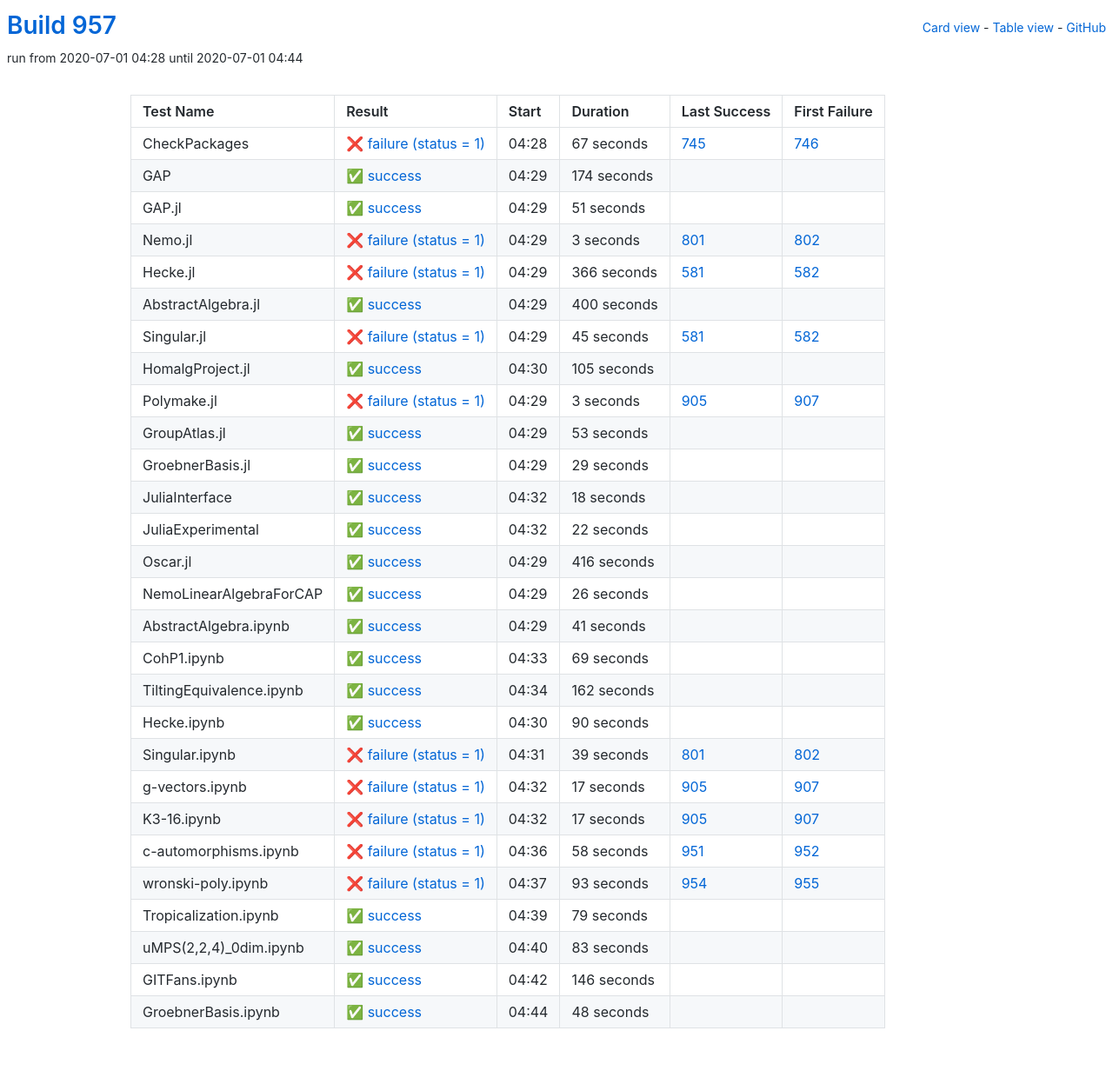
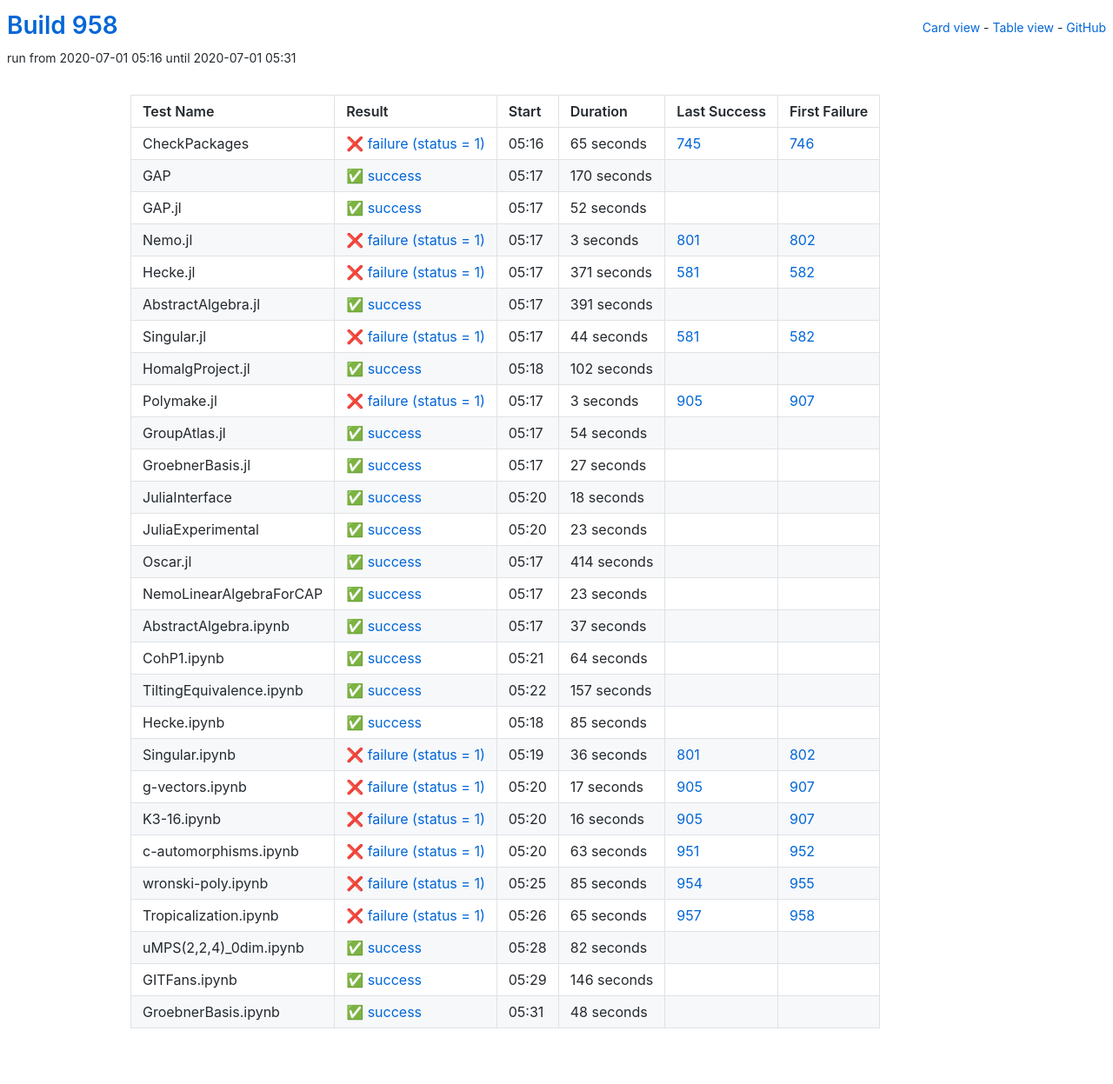
Before and after one commit to oscar-system/oscar-ci-status-1.4, a Jekyll site: the page built from table.html, in a window 1280 px wide. Shown: the whole page at 87% size. Built offline with Jekyll 4.4.1, drawn with Linux system fonts in a browser that asks for light colours.

Commit message:
Build #958

```diff
--- a/_data/ci.yml
+++ b/_data/ci.yml
@@ -1,6 +1,6 @@
 ---
-build: 957
-build_url: https://oscarci.mathematik.uni-kl.de/job/oscar-julia-1.4/957/
+build: 958
+build_url: https://oscarci.mathematik.uni-kl.de/job/oscar-julia-1.4/958/
 job: oscar-julia-1.4
 organization: oscar-system
 repo: oscar-ci-status-1.4
@@ -8,44 +8,44 @@ repourl: https://github.com/oscar-system/oscar-ci-status-1.4
 tests:
 - name: CheckPackages
   id: checkpackages
-  log: https://oscarci.mathematik.uni-kl.de/job/oscar-julia-1.4/957/artifact/logs/build-957/CheckPackages.log
-  start: 2020-07-01 04:28
+  log: https://oscarci.mathematik.uni-kl.de/job/oscar-julia-1.4/958/artifact/logs/build-958/CheckPackages.log
+  start: 2020-07-01 05:16
   success: false
   exitcode: 1
   status: failure
-  duration: 67
+  duration: 65
   last_success: 745
   last_success_url: https://oscarci.mathematik.uni-kl.de/job/oscar-julia-1.4/745/
   first_failure: 746
   first_failure_url: https://oscarci.mathematik.uni-kl.de/job/oscar-julia-1.4/746/
 - name: GAP
   id: gap
-  log: https://oscarci.mathematik.uni-kl.de/job/oscar-julia-1.4/957/artifact/logs/build-957/GAP.log
-  start: 2020-07-01 04:29
+  log: https://oscarci.mathematik.uni-kl.de/job/oscar-julia-1.4/958/artifact/logs/build-958/GAP.log
+  start: 2020-07-01 05:17
   success: true
   exitcode: 0
   status: success
-  duration: 174
+  duration: 170
   last_success: false
   last_success_url:
   first_failure: false
   first_failure_url:
 - name: GAP.jl
   id: gap-jl
-  log: https://oscarci.mathematik.uni-kl.de/job/oscar-julia-1.4/957/artifact/logs/build-957/GAP.jl.log
-  start: 2020-07-01 04:29
+  log: https://oscarci.mathematik.uni-kl.de/job/oscar-julia-1.4/958/artifact/logs/build-958/GAP.jl.log
+  start: 2020-07-01 05:17
   success: true
   exitcode: 0
   status: success
-  duration: 51
+  duration: 52
   last_success: false
   last_success_url:
   first_failure: false
   first_failure_url:
 - name: Nemo.jl
   id: nemo-jl
-  log: https://oscarci.mathematik.uni-kl.de/job/oscar-julia-1.4/957/artifact/logs/build-957/Nemo.jl.log
-  start: 2020-07-01 04:29
+  log: https://oscarci.mathematik.uni-kl.de/job/oscar-julia-1.4/958/artifact/logs/build-958/Nemo.jl.log
+  start: 2020-07-01 05:17
   success: false
   exitcode: 1
   status: failure
@@ -56,56 +56,56 @@ tests:
   first_failure_url: https://oscarci.mathematik.uni-kl.de/job/oscar-julia-1.4/802/
 - name: Hecke.jl
   id: hecke-jl
-  log: https://oscarci.mathematik.uni-kl.de/job/oscar-julia-1.4/957/artifact/logs/build-957/Hecke.jl.log
-  start: 2020-07-01 04:29
+  log: https://oscarci.mathematik.uni-kl.de/job/oscar-julia-1.4/958/artifact/logs/build-958/Hecke.jl.log
+  start: 2020-07-01 05:17
   success: false
   exitcode: 1
   status: failure
-  duration: 366
+  duration: 371
   last_success: 581
   last_success_url: https://oscarci.mathematik.uni-kl.de/job/oscar-julia-1.4/581/
   first_failure: 582
   first_failure_url: https://oscarci.mathematik.uni-kl.de/job/oscar-julia-1.4/582/
 - name: AbstractAlgebra.jl
   id: abstractalgebra-jl
-  log: https://oscarci.mathematik.uni-kl.de/job/oscar-julia-1.4/957/artifact/logs/build-957/AbstractAlgebra.jl.log
-  start: 2020-07-01 04:29
+  log: https://oscarci.mathematik.uni-kl.de/job/oscar-julia-1.4/958/artifact/logs/build-958/AbstractAlgebra.jl.log
+  start: 2020-07-01 05:17
   success: true
   exitcode: 0
   status: success
-  duration: 400
+  duration: 391
   last_success: false
   last_success_url:
   first_failure: false
   first_failure_url:
 - name: Singular.jl
   id: singular-jl
-  log: https://oscarci.mathematik.uni-kl.de/job/oscar-julia-1.4/957/artifact/logs/build-957/Singular.jl.log
-  start: 2020-07-01 04:29
+  log: https://oscarci.mathematik.uni-kl.de/job/oscar-julia-1.4/958/artifact/logs/build-958/Singular.jl.log
+  start: 2020-07-01 05:17
   success: false
   exitcode: 1
   status: failure
-  duration: 45
+  duration: 44
   last_success: 581
   last_success_url: https://oscarci.mathematik.uni-kl.de/job/oscar-julia-1.4/581/
   first_failure: 582
   first_failure_url: https://oscarci.mathematik.uni-kl.de/job/oscar-julia-1.4/582/
 - name: HomalgProject.jl
   id: homalgproject-jl
-  log: https://oscarci.mathematik.uni-kl.de/job/oscar-julia-1.4/957/artifact/logs/build-957/HomalgProject.jl.log
-  start: 2020-07-01 04:30
+  log: https://oscarci.mathematik.uni-kl.de/job/oscar-julia-1.4/958/artifact/logs/build-958/HomalgProject.jl.log
+  start: 2020-07-01 05:18
   success: true
   exitcode: 0
   status: success
-  duration: 105
+  duration: 102
   last_success: false
   last_success_url:
   first_failure: false
   first_failure_url:
 - name: Polymake.jl
   id: polymake-jl
-  log: https://oscarci.mathematik.uni-kl.de/job/oscar-julia-1.4/957/artifact/logs/build-957/Polymake.jl.log
-  start: 2020-07-01 04:29
+  log: https://oscarci.mathematik.uni-kl.de/job/oscar-julia-1.4/958/artifact/logs/build-958/Polymake.jl.log
+  start: 2020-07-01 05:17
   success: false
   exitcode: 1
   status: failure
@@ -116,32 +116,32 @@ tests:
   first_failure_url: https://oscarci.mathematik.uni-kl.de/job/oscar-julia-1.4/907/
 - name: GroupAtlas.jl
   id: groupatlas-jl
-  log: https://oscarci.mathematik.uni-kl.de/job/oscar-julia-1.4/957/artifact/logs/build-957/GroupAtlas.jl.log
-  start: 2020-07-01 04:29
+  log: https://oscarci.mathematik.uni-kl.de/job/oscar-julia-1.4/958/artifact/logs/build-958/GroupAtlas.jl.log
+  start: 2020-07-01 05:17
   success: true
   exitcode: 0
   status: success
-  duration: 53
+  duration: 54
   last_success: false
   last_success_url:
   first_failure: false
   first_failure_url:
 - name: GroebnerBasis.jl
   id: groebnerbasis-jl
-  log: https://oscarci.mathematik.uni-kl.de/job/oscar-julia-1.4/957/artifact/logs/build-957/GroebnerBasis.jl.log
-  start: 2020-07-01 04:29
+  log: https://oscarci.mathematik.uni-kl.de/job/oscar-julia-1.4/958/artifact/logs/build-958/GroebnerBasis.jl.log
+  start: 2020-07-01 05:17
   success: true
   exitcode: 0
   status: success
-  duration: 29
+  duration: 27
   last_success: false
   last_success_url:
   first_failure: false
   first_failure_url:
 - name: JuliaInterface
   id: juliainterface
-  log: https://oscarci.mathematik.uni-kl.de/job/oscar-julia-1.4/957/artifact/logs/build-957/JuliaInterface.log
-  start: 2020-07-01 04:32
+  log: https://oscarci.mathematik.uni-kl.de/job/oscar-julia-1.4/958/artifact/logs/build-958/JuliaInterface.log
+  start: 2020-07-01 05:20
   success: true
   exitcode: 0
   status: success
@@ -152,104 +152,104 @@ tests:
   first_failure_url:
 - name: JuliaExperimental
   id: juliaexperimental
-  log: https://oscarci.mathematik.uni-kl.de/job/oscar-julia-1.4/957/artifact/logs/build-957/JuliaExperimental.log
-  start: 2020-07-01 04:32
+  log: https://oscarci.mathematik.uni-kl.de/job/oscar-julia-1.4/958/artifact/logs/build-958/JuliaExperimental.log
+  start: 2020-07-01 05:20
   success: true
   exitcode: 0
   status: success
-  duration: 22
+  duration: 23
   last_success: false
   last_success_url:
   first_failure: false
   first_failure_url:
 - name: Oscar.jl
   id: oscar-jl
-  log: https://oscarci.mathematik.uni-kl.de/job/oscar-julia-1.4/957/artifact/logs/build-957/Oscar.jl.log
-  start: 2020-07-01 04:29
+  log: https://oscarci.mathematik.uni-kl.de/job/oscar-julia-1.4/958/artifact/logs/build-958/Oscar.jl.log
+  start: 2020-07-01 05:17
   success: true
   exitcode: 0
   status: success
-  duration: 416
+  duration: 414
   last_success: false
   last_success_url:
   first_failure: false
   first_failure_url:
 - name: NemoLinearAlgebraForCAP
   id: nemolinearalgebraforcap
-  log: https://oscarci.mathematik.uni-kl.de/job/oscar-julia-1.4/957/artifact/logs/build-957/NemoLinearAlgebraForCAP.log
-  start: 2020-07-01 04:29
+  log: https://oscarci.mathematik.uni-kl.de/job/oscar-julia-1.4/958/artifact/logs/build-958/NemoLinearAlgebraForCAP.log
+  start: 2020-07-01 05:17
   success: true
   exitcode: 0
   status: success
-  duration: 26
+  duration: 23
   last_success: false
   last_success_url:
   first_failure: false
   first_failure_url:
 - name: AbstractAlgebra.ipynb
   id: abstractalgebra-ipynb
-  log: https://oscarci.mathematik.uni-kl.de/job/oscar-julia-1.4/957/artifact/logs/build-957/AbstractAlgebra.ipynb.log
-  start: 2020-07-01 04:29
+  log: https://oscarci.mathematik.uni-kl.de/job/oscar-julia-1.4/958/artifact/logs/build-958/AbstractAlgebra.ipynb.log
+  start: 2020-07-01 05:17
   success: true
   exitcode: 0
   status: success
-  duration: 41
+  duration: 37
   last_success: false
   last_success_url:
   first_failure: false
   first_failure_url:
 - name: CohP1.ipynb
   id: cohp1-ipynb
-  log: https://oscarci.mathematik.uni-kl.de/job/oscar-julia-1.4/957/artifact/logs/build-957/CohP1.ipynb.log
-  start: 2020-07-01 04:33
+  log: https://oscarci.mathematik.uni-kl.de/job/oscar-julia-1.4/958/artifact/logs/build-958/CohP1.ipynb.log
+  start: 2020-07-01 05:21
   success: true
   exitcode: 0
   status: success
-  duration: 69
+  duration: 64
   last_success: false
   last_success_url:
   first_failure: false
   first_failure_url:
 - name: TiltingEquivalence.ipynb
   id: tiltingequivalence-ipynb
-  log: https://oscarci.mathematik.uni-kl.de/job/oscar-julia-1.4/957/artifact/logs/build-957/TiltingEquivalence.ipynb.log
-  start: 2020-07-01 04:34
+  log: https://oscarci.mathematik.uni-kl.de/job/oscar-julia-1.4/958/artifact/logs/build-958/TiltingEquivalence.ipynb.log
+  start: 2020-07-01 05:22
   success: true
   exitcode: 0
   status: success
-  duration: 162
+  duration: 157
   last_success: false
   last_success_url:
   first_failure: false
   first_failure_url:
 - name: Hecke.ipynb
   id: hecke-ipynb
-  log: https://oscarci.mathematik.uni-kl.de/job/oscar-julia-1.4/957/artifact/logs/build-957/Hecke.ipynb.log
-  start: 2020-07-01 04:30
+  log: https://oscarci.mathematik.uni-kl.de/job/oscar-julia-1.4/958/artifact/logs/build-958/Hecke.ipynb.log
+  start: 2020-07-01 05:18
   success: true
   exitcode: 0
   status: success
-  duration: 90
+  duration: 85
   last_success: false
   last_success_url:
   first_failure: false
   first_failure_url:
 - name: Singular.ipynb
   id: singular-ipynb
-  log: https://oscarci.mathematik.uni-kl.de/job/oscar-julia-1.4/957/artifact/logs/build-957/Singular.ipynb.log
-  start: 2020-07-01 04:31
+  log: https://oscarci.mathematik.uni-kl.de/job/oscar-julia-1.4/958/artifact/logs/build-958/Singular.ipynb.log
+  start: 2020-07-01 05:19
   success: false
   exitcode: 1
   status: failure
-  duration: 39
+  duration: 36
   last_success: 801
   last_success_url: https://oscarci.mathematik.uni-kl.de/job/oscar-julia-1.4/801/
   first_failure: 802
   first_failure_url: https://oscarci.mathematik.uni-kl.de/job/oscar-julia-1.4/802/
 - name: g-vectors.ipynb
   id: g-vectors-ipynb
-  log: https://oscarci.mathematik.uni-kl.de/job/oscar-julia-1.4/957/artifact/logs/build-957/g-vectors.ipynb.log
-  start: 2020-07-01 04:32
+  log: https://oscarci.mathematik.uni-kl.de/job/oscar-julia-1.4/958/artifact/logs/build-958/g-vectors.ipynb.log
+  start: 2020-07-01 05:20
   success: false
   exitcode: 1
   status: failure
@@ -260,68 +260,68 @@ tests:
   first_failure_url: https://oscarci.mathematik.uni-kl.de/job/oscar-julia-1.4/907/
 - name: K3-16.ipynb
   id: k3-16-ipynb
-  log: https://oscarci.mathematik.uni-kl.de/job/oscar-julia-1.4/957/artifact/logs/build-957/K3-16.ipynb.log
-  start: 2020-07-01 04:32
+  log: https://oscarci.mathematik.uni-kl.de/job/oscar-julia-1.4/958/artifact/logs/build-958/K3-16.ipynb.log
+  start: 2020-07-01 05:20
   success: false
   exitcode: 1
   status: failure
-  duration: 17
+  duration: 16
   last_success: 905
   last_success_url: https://oscarci.mathematik.uni-kl.de/job/oscar-julia-1.4/905/
   first_failure: 907
   first_failure_url: https://oscarci.mathematik.uni-kl.de/job/oscar-julia-1.4/907/
 - name: c-automorphisms.ipynb
   id: c-automorphisms-ipynb
-  log: https://oscarci.mathematik.uni-kl.de/job/oscar-julia-1.4/957/artifact/logs/build-957/c-automorphisms.ipynb.log
-  start: 2020-07-01 04:36
+  log: https://oscarci.mathematik.uni-kl.de/job/oscar-julia-1.4/958/artifact/logs/build-958/c-automorphisms.ipynb.log
+  start: 2020-07-01 05:20
   success: false
   exitcode: 1
   status: failure
-  duration: 58
+  duration: 63
   last_success: 951
   last_success_url: https://oscarci.mathematik.uni-kl.de/job/oscar-julia-1.4/951/
   first_failure: 952
   first_failure_url: https://oscarci.mathematik.uni-kl.de/job/oscar-julia-1.4/952/
 - name: wronski-poly.ipynb
   id: wronski-poly-ipynb
-  log: https://oscarci.mathematik.uni-kl.de/job/oscar-julia-1.4/957/artifact/logs/build-957/wronski-poly.ipynb.log
-  start: 2020-07-01 04:37
+  log: https://oscarci.mathematik.uni-kl.de/job/oscar-julia-1.4/958/artifact/logs/build-958/wronski-poly.ipynb.log
+  start: 2020-07-01 05:25
   success: false
   exitcode: 1
   status: failure
-  duration: 93
+  duration: 85
   last_success: 954
   last_success_url: https://oscarci.mathematik.uni-kl.de/job/oscar-julia-1.4/954/
   first_failure: 955
   first_failure_url: https://oscarci.mathematik.uni-kl.de/job/oscar-julia-1.4/955/
 - name: Tropicalization.ipynb
   id: tropicalization-ipynb
-  log: https://oscarci.mathematik.uni-kl.de/job/oscar-julia-1.4/957/artifact/logs/build-957/Tropicalization.ipynb.log
-  start: 2020-07-01 04:39
+  log: https://oscarci.mathematik.uni-kl.de/job/oscar-julia-1.4/958/artifact/logs/build-958/Tropicalization.ipynb.log
+  start: 2020-07-01 05:26
+  success: false
+  exitcode: 1
+  status: failure
+  duration: 65
+  last_success: 957
+  last_success_url: https://oscarci.mathematik.uni-kl.de/job/oscar-julia-1.4/957/
+  first_failure: 958
+  first_failure_url: https://oscarci.mathematik.uni-kl.de/job/oscar-julia-1.4/958/
+- name: uMPS(2,2,4)_0dim.ipynb
+  id: umps-2-2-4-0dim-ipynb
+  log: https://oscarci.mathematik.uni-kl.de/job/oscar-julia-1.4/958/artifact/logs/build-958/uMPS-2-2-4-_0dim.ipynb.log
+  start: 2020-07-01 05:28
   success: true
   exitcode: 0
   status: success
-  duration: 79
-  last_success: false
-  last_success_url:
-  first_failure: false
-  first_failure_url:
-- name: uMPS(2,2,4)_0dim.ipynb
-  id: umps-2-2-4-0dim-ipynb
-  log: https://oscarci.mathematik.uni-kl.de/job/oscar-julia-1.4/957/artifact/logs/build-957/uMPS-2-2-4-_0dim.ipynb.log
-  start: 2020-07-01 04:40
-  success: true
-  exitcode: 0
-  status: success
-  duration: 83
+  duration: 82
   last_success: false
   last_success_url:
   first_failure: false
   first_failure_url:
 - name: GITFans.ipynb
   id: gitfans-ipynb
-  log: https://oscarci.mathematik.uni-kl.de/job/oscar-julia-1.4/957/artifact/logs/build-957/GITFans.ipynb.log
-  start: 2020-07-01 04:42
+  log: https://oscarci.mathematik.uni-kl.de/job/oscar-julia-1.4/958/artifact/logs/build-958/GITFans.ipynb.log
+  start: 2020-07-01 05:29
   success: true
   exitcode: 0
   status: success
@@ -332,8 +332,8 @@ tests:
   first_failure_url:
 - name: GroebnerBasis.ipynb
   id: groebnerbasis-ipynb
-  log: https://oscarci.mathematik.uni-kl.de/job/oscar-julia-1.4/957/artifact/logs/build-957/GroebnerBasis.ipynb.log
-  start: 2020-07-01 04:44
+  log: https://oscarci.mathematik.uni-kl.de/job/oscar-julia-1.4/958/artifact/logs/build-958/GroebnerBasis.ipynb.log
+  start: 2020-07-01 05:31
   success: true
   exitcode: 0
   status: success
```
Also changed, not shown: README.md.
